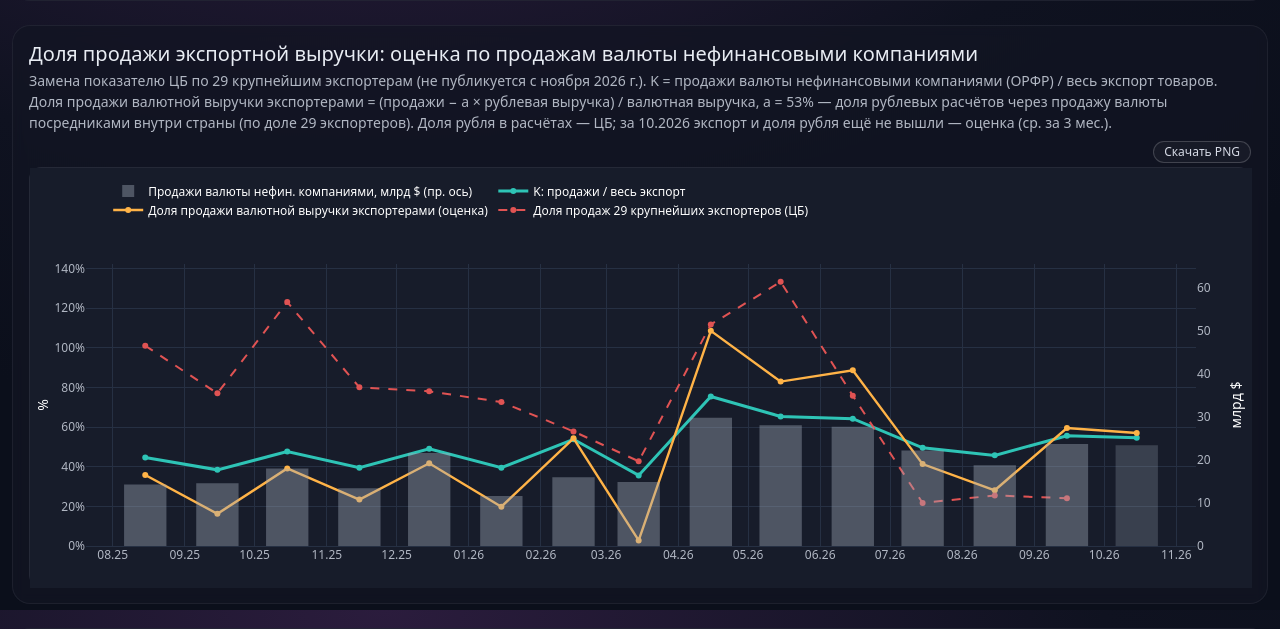
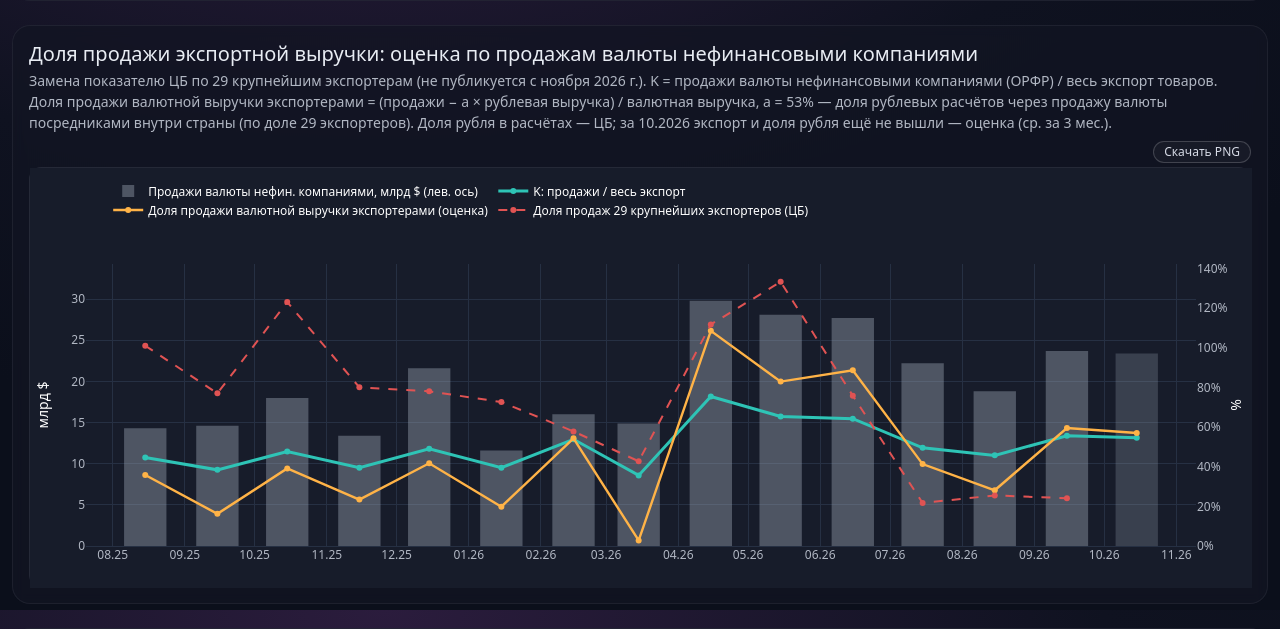
Before and after one commit to andreynes/macroforecasts, a Flask app: page /ruble in a window 1280 px wide. Shown: the part 2590-3219 px from the top of the page. Run offline with Flask 3, Linux system fonts and the light colour scheme; parts of the project's set-up code (start-up, migrations or seed data) failed here and were passed over; some libraries are stand-ins or nearby versions.

Commit message:
Рубль: доля продажи выручки — млрд $ слева (меньше максимум), % справа
Co-Authored-By: Claude Opus 5.5 <noreply@anthropic.com>

```diff
--- a/templates/ruble.html
+++ b/templates/ruble.html
@@ -672,10 +672,10 @@
       : '';
     const line = (y, name, color, extra) => Object.assign({
       x: xs, y: y.map(pct), type:'scatter', mode:'lines+markers', name, connectgaps:false,
-      line:{width:2.4, color}, marker:{size:6, color},
+      line:{width:2.4, color}, marker:{size:6, color}, yaxis:'y2',
       hovertemplate:'%{x|%m.%Y}: %{y:.0f}%<extra>' + name + '</extra>'}, extra || {});
     const traces = [
-      {x: xs, y: d.S, type:'bar', name:'Продажи валюты нефин. компаниями, млрд $ (пр. ось)', yaxis:'y2',
+      {x: xs, y: d.S, type:'bar', name:'Продажи валюты нефин. компаниями, млрд $ (лев. ось)',
        marker:{color: d.estimate.map(e => e ? 'rgba(160,170,185,0.25)' : 'rgba(160,170,185,0.4)')},
        hovertemplate:'%{x|%m.%Y}: %{y:.1f} млрд $<extra>Продажи нефин.</extra>'},
       line(d.K, 'K: продажи / весь экспорт', '#2ec4b6', {line:{width:3, color:'#2ec4b6'}}),
@@ -687,9 +687,10 @@
       paper_bgcolor:bgCard, plot_bgcolor:bgCard,
       font:{family:'Montserrat, system-ui', color:'white'},
       xaxis:{type:'date', gridcolor:grid, tickfont:{color:text80}, dtick:'M1', tickformat:'%m.%y'},
-      yaxis:{gridcolor:grid, tickfont:{color:text80}, title:'%', ticksuffix:'%', zerolinecolor:grid, rangemode:'tozero'},
-      yaxis2:{overlaying:'y', side:'right', showgrid:false, tickfont:{color:text80}, title:'млрд $', zeroline:false,
-              range:[0, Math.max(...d.S.filter(v => v !== null)) * 2.2]},
+      yaxis:{gridcolor:grid, tickfont:{color:text80}, title:'млрд $', zerolinecolor:grid,
+             range:[0, Math.max(...d.S.filter(v => v !== null)) * 1.15]},
+      yaxis2:{overlaying:'y', side:'right', showgrid:false, tickfont:{color:text80}, title:'%', ticksuffix:'%',
+              zeroline:false, rangemode:'tozero'},
       legend:{orientation:'h', x:0.02, y:1.14, xanchor:'left', yanchor:'bottom'},
       hovermode:'x unified', bargap:0.35,
     };
```
